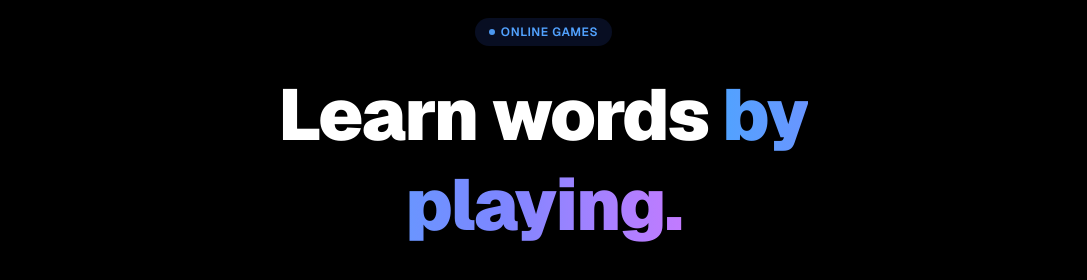
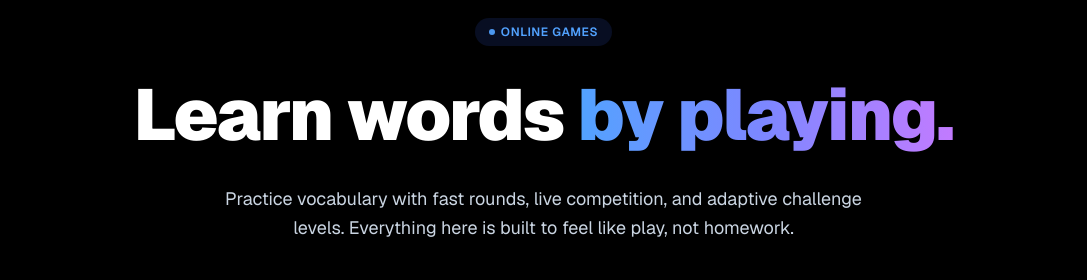
Before and after one commit to xxKuzi/KatchUp, a Next.js app: page /games in a window 1280 px wide. Shown: the part 214-494 px from the top of the page, without its empty margins (89-1176 px from the left). Built offline with nearby package versions, Linux system fonts and the light colour scheme; no server answers.

Commit message:
games: let the hero heading use the width it needs
At 7xl the line had less room than it needed, breaking "by playing."
onto its own line on a wide screen.

```diff
--- a/app/games/page.tsx
+++ b/app/games/page.tsx
@@ -33,7 +33,11 @@ export default function Games() {
               Online Games
             </span>
 
-            <h1 className="mt-6 max-w-3xl text-4xl font-black leading-tight tracking-tight text-slate-900 dark:text-white sm:text-6xl lg:text-7xl">
+            {/* At 7xl the line needs more room than max-w-3xl gives it, which
+                is what was breaking "by playing." onto its own line on a wide
+                screen. `text-balance` keeps the wrap even where it still has
+                to happen. */}
+            <h1 className="mt-6 max-w-3xl text-balance text-4xl font-black leading-tight tracking-tight text-slate-900 dark:text-white sm:text-6xl lg:max-w-5xl lg:text-7xl">
               Learn words{" "}
               <span className="bg-gradient-to-r from-blue-600 via-indigo-600 to-purple-600 bg-clip-text text-transparent dark:from-blue-400 dark:via-indigo-400 dark:to-purple-400">
                 by playing.
```
